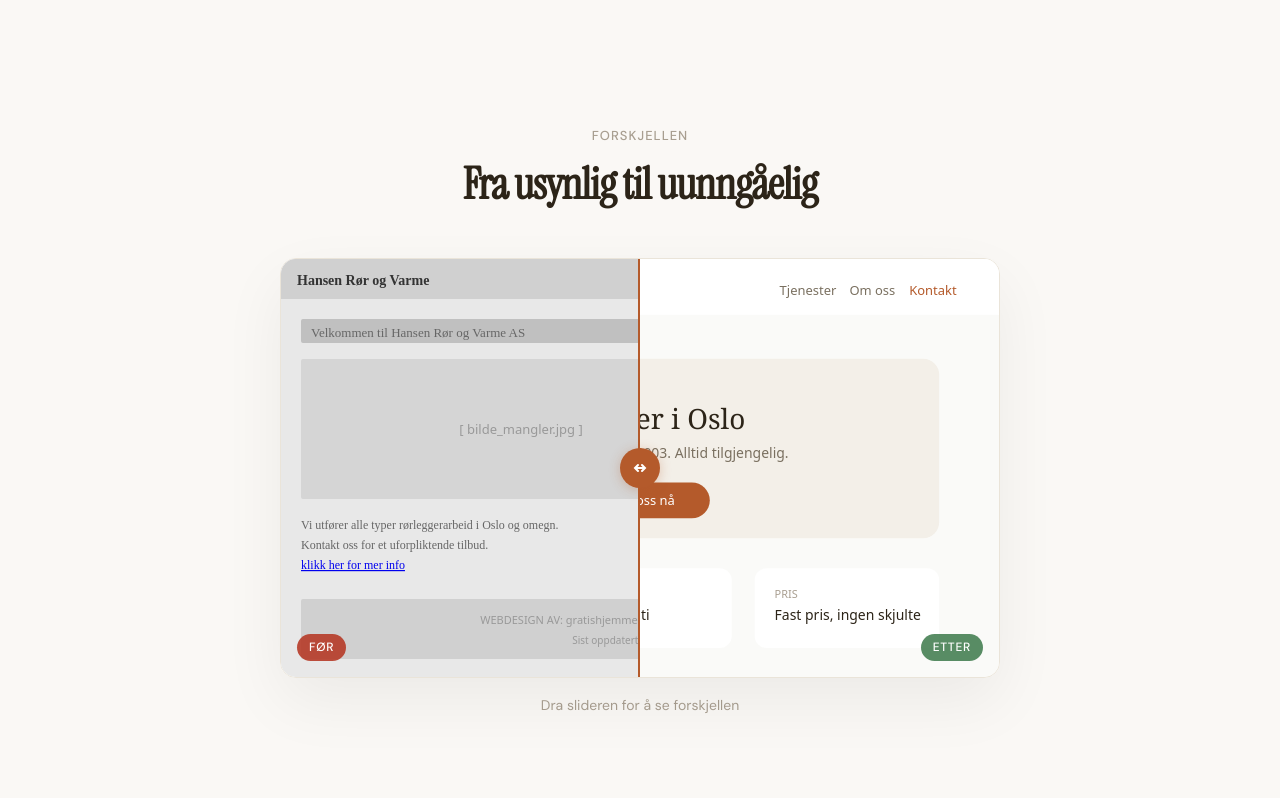
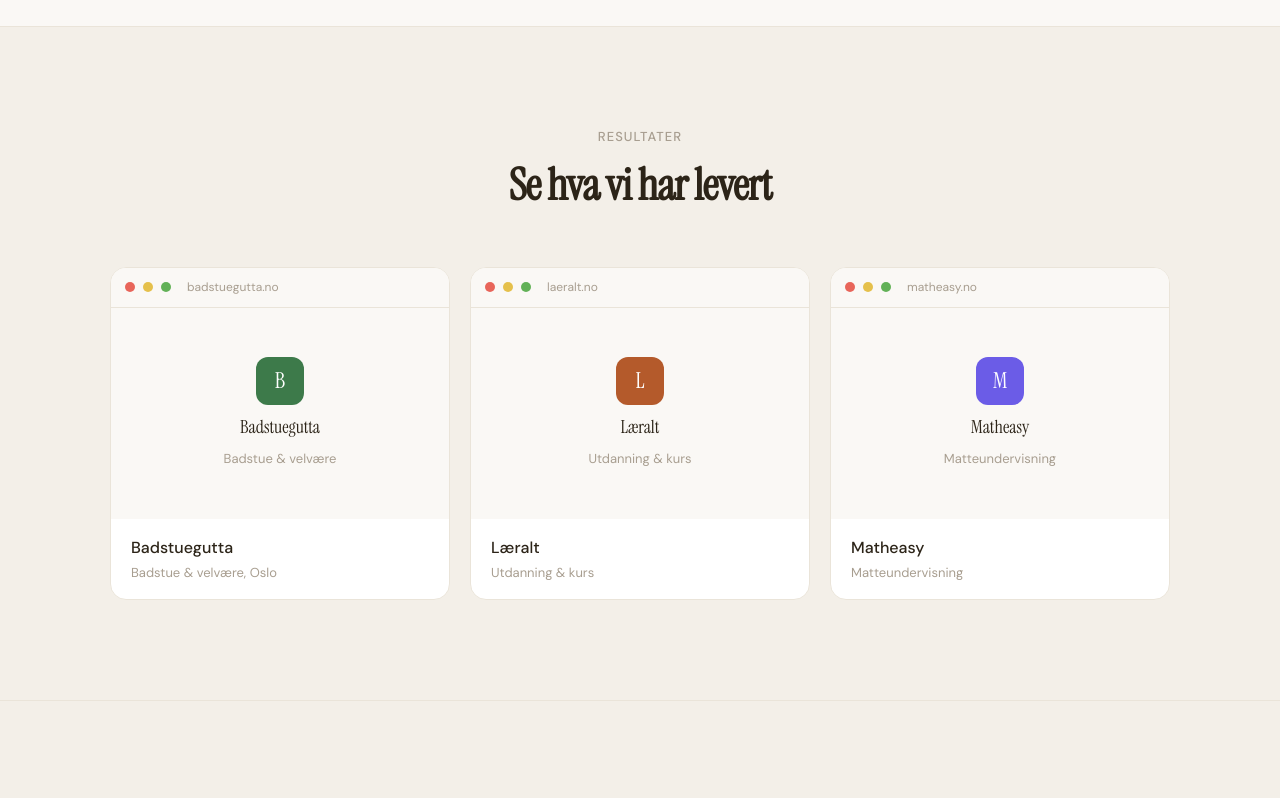
Before and after one commit to Dot-as/nettsem, a plain HTML site: page index.html in a window 1280 px wide. Shown: the part 1800-2598 px from the top of the page. Drawn offline with Linux system fonts and the light colour scheme.

Commit message:
Replace before/after slider with results showcase grid
Three result cards (Badstuegutta, Læralt, Matheasy) with browser mockup
frames ready for real screenshots. Placeholder logos for now.

Co-Authored-By: Claude Opus 4.6 (1M context) <noreply@anthropic.com>

```diff
--- a/index.html
+++ b/index.html
@@ -187,73 +187,88 @@
     </div>
   </section>
 
-  <!-- Before / After Slider -->
-  <section class="ba-section" id="beforeafter">
+  <!-- Showcase: Real results -->
+  <section class="showcase-results" id="showcase">
     <div class="container">
-      <div class="ba-header">
-        <p class="section-label">Forskjellen</p>
+      <div class="showcase-results-header">
+        <p class="section-label">Resultater</p>
         <h2 class="section-title kinetic-line" style="margin-left:auto;margin-right:auto;text-align:center;">
-          <span class="kinetic-word">Fra</span>
-          <span class="kinetic-word">usynlig</span>
-          <span class="kinetic-word">til</span>
-          <span class="kinetic-word">uunngåelig</span>
+          <span class="kinetic-word">Se</span>
+          <span class="kinetic-word">hva</span>
+          <span class="kinetic-word">vi</span>
+          <span class="kinetic-word">har</span>
+          <span class="kinetic-word">levert</span>
         </h2>
       </div>
-      <div class="ba-container" id="ba">
-        <div class="ba-after">
-          <svg viewBox="0 0 720 420" xmlns="http://www.w3.org/2000/svg" style="width:100%;display:block;">
-            <rect width="720" height="420" fill="#FAFAF8"/>
-            <rect x="0" y="0" width="720" height="56" fill="#fff"/>
-            <text x="32" y="36" font-family="Georgia,serif" font-size="18" fill="#2C2418" font-weight="600">Hansen Rør &amp; Varme</text>
-            <text x="500" y="36" font-family="system-ui" font-size="13" fill="#7A7060">Tjenester</text>
-            <text x="570" y="36" font-family="system-ui" font-size="13" fill="#7A7060">Om oss</text>
-            <text x="630" y="36" font-family="system-ui" font-size="13" fill="#B45A2B" font-weight="500">Kontakt</text>
-            <rect x="60" y="100" width="600" height="180" rx="16" fill="#F3EFE8"/>
-            <text x="360" y="170" text-anchor="middle" font-family="Georgia,serif" font-size="28" fill="#2C2418">Rørlegger i Oslo</text>
-            <text x="360" y="200" text-anchor="middle" font-family="system-ui" font-size="14" fill="#7A7060">Pålitelig service siden 2003. Alltid tilgjengelig.</text>
-            <rect x="290" y="224" width="140" height="36" rx="18" fill="#B45A2B"/>
-            <text x="360" y="247" text-anchor="middle" font-family="system-ui" font-size="13" fill="#fff" font-weight="500">Ring oss nå</text>
-            <rect x="60" y="310" width="185" height="80" rx="12" fill="#fff"/>
-            <text x="80" y="340" font-family="system-ui" font-size="11" fill="#A89E90">AKUTT</text>
-            <text x="80" y="362" font-family="system-ui" font-size="14" fill="#2C2418" font-weight="500">24/7 vakttelefon</text>
-            <rect x="267" y="310" width="185" height="80" rx="12" fill="#fff"/>
-            <text x="287" y="340" font-family="system-ui" font-size="11" fill="#A89E90">GARANTI</text>
-            <text x="287" y="362" font-family="system-ui" font-size="14" fill="#2C2418" font-weight="500">5 års garanti</text>
-            <rect x="475" y="310" width="185" height="80" rx="12" fill="#fff"/>
-            <text x="495" y="340" font-family="system-ui" font-size="11" fill="#A89E90">PRIS</text>
-            <text x="495" y="362" font-family="system-ui" font-size="14" fill="#2C2418" font-weight="500">Fast pris, ingen skjulte</text>
-          </svg>
-        </div>
-        <div class="ba-before" id="ba-before">
-          <svg viewBox="0 0 720 420" xmlns="http://www.w3.org/2000/svg" style="width:720px;max-width:none;display:block;">
-            <rect width="720" height="420" fill="#E8E8E8"/>
-            <rect x="0" y="0" width="720" height="40" fill="#D0D0D0"/>
-            <text x="16" y="26" font-family="Times New Roman,serif" font-size="14" fill="#333" font-weight="bold">Hansen Rør og Varme</text>
-            <text x="380" y="26" font-family="Times New Roman,serif" font-size="12" fill="#666">Hjem | Om oss | Tjenester | Kontakt</text>
-            <rect x="20" y="60" width="680" height="24" fill="#C0C0C0" rx="2"/>
-            <text x="30" y="78" font-family="Times New Roman,serif" font-size="13" fill="#666">Velkommen til Hansen Rør og Varme AS</text>
-            <rect x="20" y="100" width="440" height="140" fill="#D5D5D5" rx="2"/>
-            <text x="240" y="175" text-anchor="middle" font-family="system-ui" font-size="13" fill="#999">[ bilde_mangler.jpg ]</text>
-            <rect x="480" y="100" width="220" height="60" fill="#FFFFCC" rx="2" stroke="#CCCC00" stroke-width="1"/>
-            <text x="490" y="125" font-family="Comic Sans MS,cursive" font-size="12" fill="#333">Ring oss!</text>
-            <text x="490" y="145" font-family="system-ui" font-size="11" fill="#666">Tlf: 22 33 44 55</text>
-            <text x="20" y="270" font-family="Times New Roman,serif" font-size="12" fill="#666">Vi utfører alle typer rørleggerarbeid i Oslo og omegn.</text>
-            <text x="20" y="290" font-family="Times New Roman,serif" font-size="12" fill="#666">Kontakt oss for et uforpliktende tilbud.</text>
-            <text x="20" y="310" font-family="Times New Roman,serif" font-size="12" fill="#0000EE" text-decoration="underline">klikk her for mer info</text>
-            <rect x="20" y="340" width="680" height="60" fill="#D0D0D0" rx="2"/>
-            <text x="360" y="365" text-anchor="middle" font-family="system-ui" font-size="11" fill="#999">WEBDESIGN AV: gratishjemmeside.no | BESØKSTELLER: 00234</text>
-            <text x="360" y="385" text-anchor="middle" font-family="system-ui" font-size="10" fill="#999">Sist oppdatert: 14. mars 2019</text>
-          </svg>
-        </div>
-        <div class="ba-handle" id="ba-handle">
-          <div class="ba-handle-btn">
-            <svg viewBox="0 0 18 18" fill="none" stroke="currentColor" stroke-width="2" stroke-linecap="round"><path d="M5 9h8M7 6l-3 3 3 3M11 6l3 3-3 3"/></svg>
+      <div class="results-grid">
+        <!-- Badstuegutta -->
+        <div class="result-card reveal">
+          <div class="result-browser">
+            <div class="result-browser-bar">
+              <div class="browser-dot r"></div>
+              <div class="browser-dot y"></div>
+              <div class="browser-dot g"></div>
+              <span class="result-url">badstuegutta.no</span>
+            </div>
+            <div class="result-screenshot" id="result-screenshot-1">
+              <!-- Screenshot/iframe placeholder — swap with real screenshot later -->
+              <div class="result-placeholder">
+                <span class="result-placeholder-logo" style="background:var(--green)">B</span>
+                <span class="result-placeholder-name">Badstuegutta</span>
+                <span class="result-placeholder-type">Badstue & velvære</span>
+              </div>
+            </div>
+          </div>
+          <div class="result-info">
+            <h3 class="result-name">Badstuegutta</h3>
+            <p class="result-type">Badstue & velvære, Oslo</p>
           </div>
         </div>
-        <span class="ba-label ba-label-before">Før</span>
-        <span class="ba-label ba-label-after">Etter</span>
+        <!-- Læralt -->
+        <div class="result-card reveal">
+          <div class="result-browser">
+            <div class="result-browser-bar">
+              <div class="browser-dot r"></div>
+              <div class="browser-dot y"></div>
+              <div class="browser-dot g"></div>
+              <span class="result-url">laeralt.no</span>
+            </div>
+            <div class="result-screenshot" id="result-screenshot-2">
+              <div class="result-placeholder">
+                <span class="result-placeholder-logo" style="background:var(--accent)">L</span>
+                <span class="result-placeholder-name">Læralt</span>
+                <span class="result-placeholder-type">Utdanning & kurs</span>
+              </div>
+            </div>
+          </div>
+          <div class="result-info">
+            <h3 class="result-name">Læralt</h3>
+            <p class="result-type">Utdanning & kurs</p>
+          </div>
+        </div>
+        <!-- Matheasy -->
+        <div class="result-card reveal">
+          <div class="result-browser">
+            <div class="result-browser-bar">
+              <div class="browser-dot r"></div>
+              <div class="browser-dot y"></div>
+              <div class="browser-dot g"></div>
+              <span class="result-url">matheasy.no</span>
+            </div>
+            <div class="result-screenshot" id="result-screenshot-3">
+              <div class="result-placeholder">
+                <span class="result-placeholder-logo" style="background:#6B5CE7">M</span>
+                <span class="result-placeholder-name">Matheasy</span>
+                <span class="result-placeholder-type">Matteundervisning</span>
+              </div>
+            </div>
+          </div>
+          <div class="result-info">
+            <h3 class="result-name">Matheasy</h3>
+            <p class="result-type">Matteundervisning</p>
+          </div>
+        </div>
       </div>
-      <p class="ba-caption">Dra slideren for å se forskjellen</p>
     </div>
   </section>
 
--- a/style.css
+++ b/style.css
@@ -347,7 +347,113 @@ section { padding: 0 24px }
 }
 
 
-/* ===== SHOWCASE / BROWSER MOCKUP ===== */
+/* ===== SHOWCASE RESULTS ===== */
+.showcase-results {
+  padding: 100px 24px;
+  background: var(--bg2);
+  border-top: 1px solid var(--bg3);
+}
+
+.showcase-results-header {
+  text-align: center;
+  margin-bottom: 56px;
+}
+
+.results-grid {
+  display: grid;
+  grid-template-columns: repeat(3, 1fr);
+  gap: 20px;
+}
+
+.result-card {
+  background: var(--card);
+  border: 1px solid var(--bg3);
+  border-radius: 16px;
+  overflow: hidden;
+  transition: all 0.35s ease;
+}
+
+.result-card:hover {
+  border-color: var(--accent);
+  box-shadow: 0 8px 32px rgba(180, 90, 43, 0.06);
+  transform: translateY(-3px);
+}
+
+.result-browser-bar {
+  display: flex;
+  align-items: center;
+  gap: 8px;
+  padding: 10px 14px;
+  background: var(--bg);
+  border-bottom: 1px solid var(--bg3);
+}
+
+.result-url {
+  flex: 1;
+  font-size: 12px;
+  color: var(--text3);
+  margin-left: 8px;
+}
+
+.result-screenshot {
+  aspect-ratio: 16 / 10;
+  background: var(--bg);
+  overflow: hidden;
+}
+
+.result-placeholder {
+  width: 100%;
+  height: 100%;
+  display: flex;
+  flex-direction: column;
+  align-items: center;
+  justify-content: center;
+  gap: 8px;
+}
+
+.result-placeholder-logo {
+  width: 48px;
+  height: 48px;
+  border-radius: 12px;
+  display: flex;
+  align-items: center;
+  justify-content: center;
+  color: #fff;
+  font-family: var(--serif);
+  font-size: 22px;
+  font-weight: 500;
+}
+
+.result-placeholder-name {
+  font-family: var(--serif);
+  font-size: 18px;
+  color: var(--text);
+}
+
+.result-placeholder-type {
+  font-size: 13px;
+  color: var(--text3);
+}
+
+.result-info {
+  padding: 16px 20px;
+}
+
+.result-name {
+  font-size: 16px;
+  font-weight: 500;
+  margin-bottom: 2px;
+}
+
+.result-type {
+  font-size: 13px;
+  color: var(--text3);
+}
+
+@media (max-width: 768px) {
+  .results-grid { grid-template-columns: 1fr }
+}
+
 /* ===== REVIEWS ===== */
 .reviews {
   padding: 100px 0;
```
